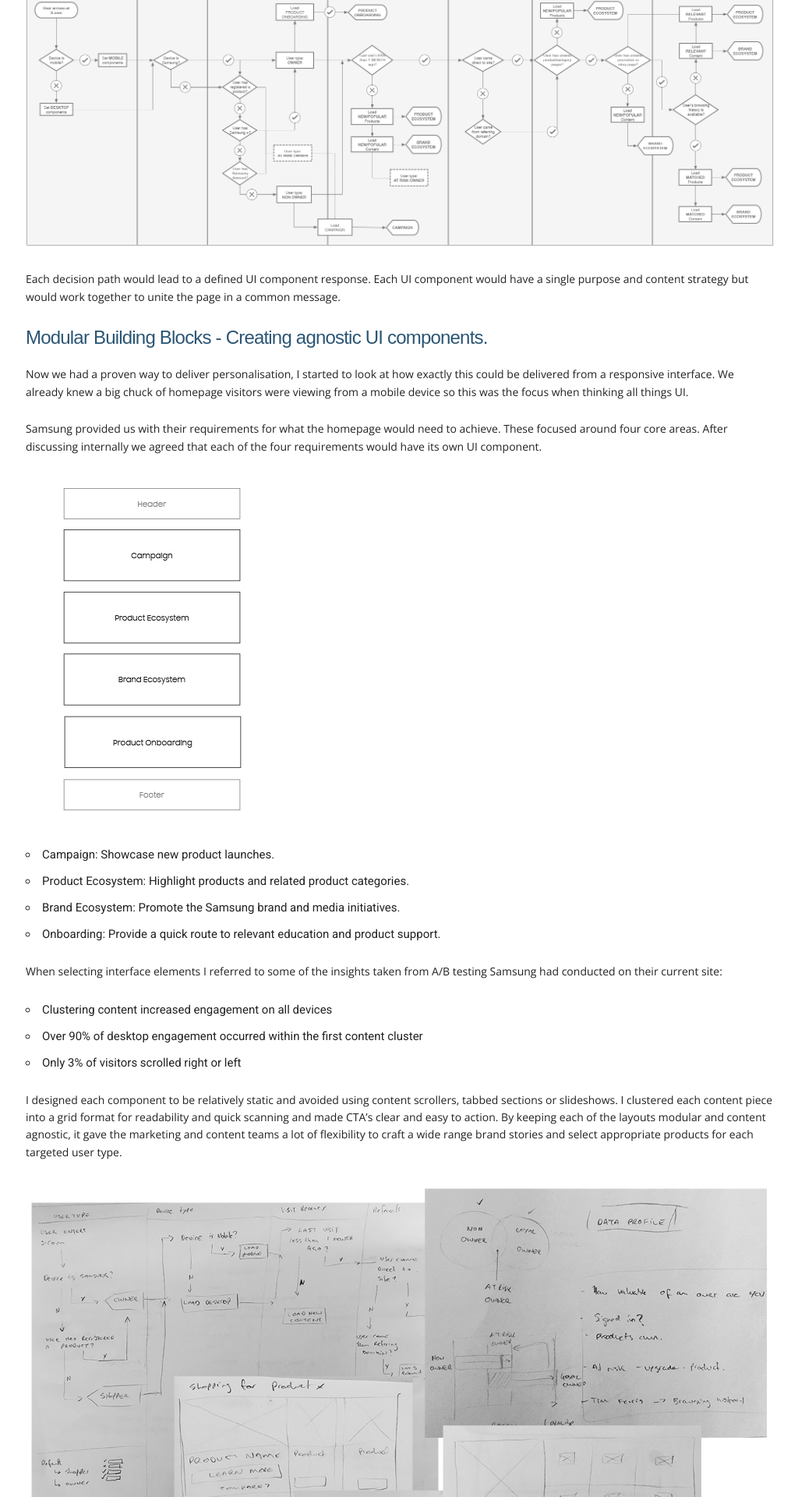
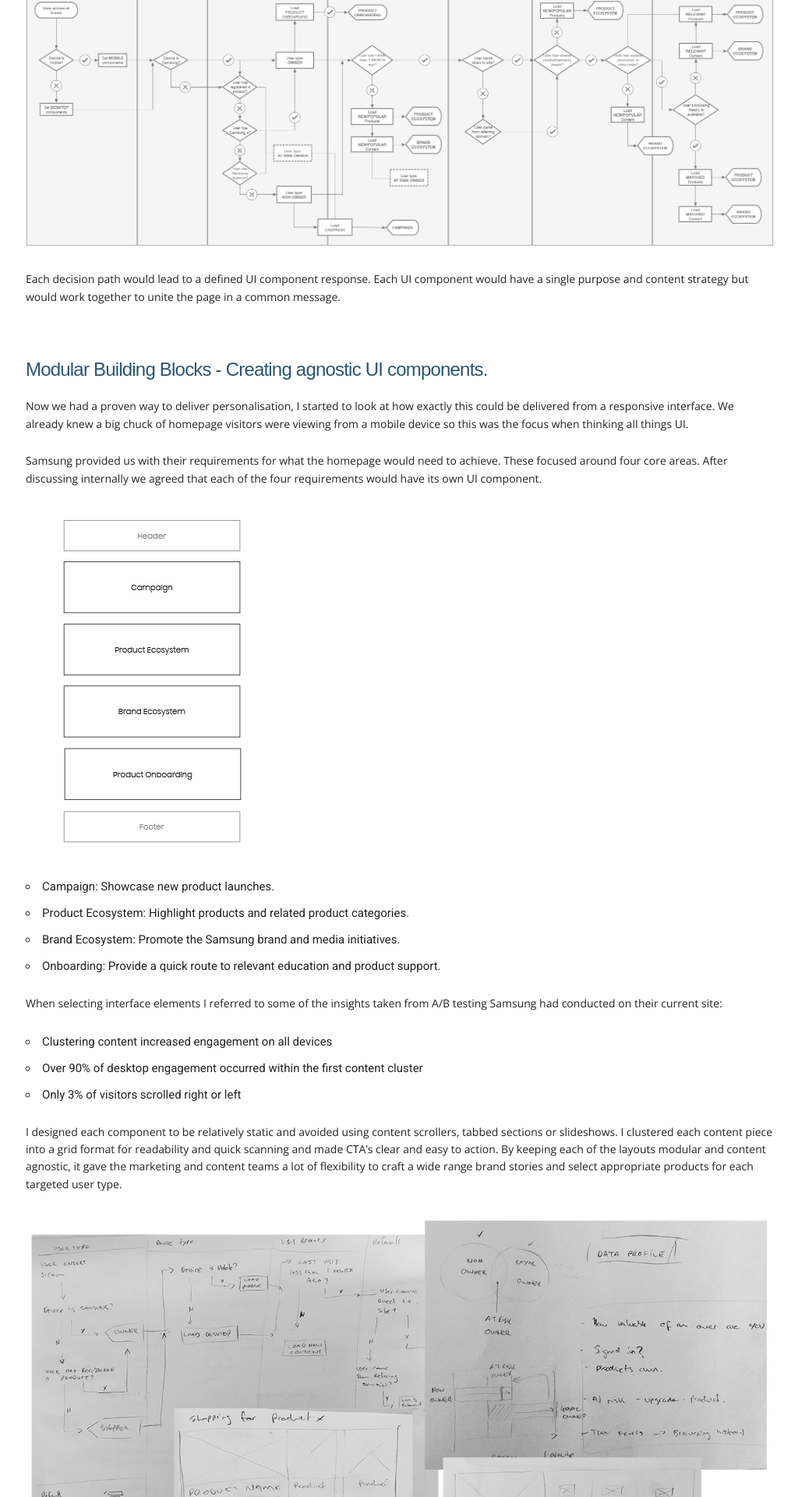
Before and after one commit to lukesartori/lukesartori.github.io, a Jekyll site: the page built from _posts/2016-11-27-samsung.md, in a window 1280 px wide. Shown: the part 4480-6400 px from the top of the page at 78% size, without its empty margins (127-1151 px from the left). Built offline with Jekyll 4.4.1, drawn with Linux system fonts in a browser that asks for light colours; nearby versions of some CDN libraries; some web fonts are replaced; library files that are not in the unit come from our copies.

```diff
--- a/_posts/2016-11-27-samsung.md
+++ b/_posts/2016-11-27-samsung.md
@@ -9,6 +9,7 @@ sub_heading: Samsung US Homepage
 post_intro: I was contracted by interactive and digital agency <a href='http://www.rga.com' target='_blank' >R/GA</a> to design the homepage experience for the new Samsung US website.
 ---
 - - -
+
 ### Problem
 
 >How do we create a more personalised experience for visitors to the site and help them find what they are after efficiently, while showing off the Samsung brand and product offering?
@@ -18,6 +19,7 @@ User research showed that most customers wanted a clear path to all products bey
 Analytics helped paint a clearer picture showing that 20% of all site visits included a view of the homepage (60% of those from mobile devices). When on the homepage, only 6.5% of visitors clicked the body content with most customers immediately using the global navigation or search field to dive deeper into the site. Customers are clearly on a mission to find what they are after.
 
 After analysing the research, the team at R/GA proposed a shift to a more personalised experience for the user by displaying a collection of brand and product stories that showcase the breadth of Samsung’s product family. This approach would consider the customers needs and wants where possible and deliver a more relevant experience and help them find what they are after and drive them deeper into the site. Personalisation would be achieved by tapping into available browser based data and using this to generate a content offering matched to the customer profile.
+
 - - -
 
 ### My role/ The team
@@ -27,6 +29,7 @@ I provided lead user experience support, working remotely with the other team me
 Communication primarily over Slack and Skype and of course email. This always creates some challenges but on the plus side it provide me the quite and focus you sometimes lose in an office with the inevitable day to day interruptions.
 
 I presented to the whole team once a week to keep everyone in the loop on the direction I was taking and received feedback and client updates in turn.
+
 - - -
 
 ### Audience
@@ -43,6 +46,7 @@ Samsung had defined the target user types so we had a solid basis of who we need
 
 3. **At Risk Owners**
 	_Bond and Retain_: Extend the existing product experience by highlighting complimentary products from Samsung’s catalogue and educate on how to get the most out of their devices.
+
 - - -
 
 ### Constraints
@@ -52,6 +56,7 @@ Creating a personalised experience for a person rely’s heavily on one obvious
 A major constraint was identifying which data signals would be the most valuable to enabling personalisation. We evaluated the available signals by understanding which ones were simple to implement but would also produce a consistent positive result. We also made sure to allow for some flexibility for more advanced signals in future updates.
 
 I was very concious of the dev effort required to actually build this system and always had this at the front of mind when evaluating the data signals. Being realistic about the project timeline meant we had to work to compromise a little to meet the milestones and launch dates set by the client while still ensuring we stayed true to the vision and delivered a great product.
+
 - - -
 
 ### Design Process
@@ -60,7 +65,7 @@ I was very concious of the dev effort required to actually build this system and
 
 After careful consideration we selected the data signals that would shape the personalisation for the initial release. These included:
 
-![Data signals](/images/samsung/V1-signals.jpg)
+![Data signals](/images/samsung/v1-signals.jpg)
 
 * Device type/environment – Mobile or Desktop
 * Device Kind – Is the visitor using a Samsung device?
@@ -81,6 +86,8 @@ I sketched out a decision flow diagram which allowed me to map every touch point
 ![Decision framework](/images/samsung/data-signal-decision-framework.jpg)
 
 Each decision path would lead to a defined UI component response. Each UI component would have a single purpose and content strategy but would work together to unite the page in a common message.
+
+- - -
 
 #### Modular Building Blocks - Creating agnostic UI components.
 
@@ -104,6 +111,7 @@ When selecting interface elements I referred to some of the insights taken from
 I designed each component to be relatively static and avoided using content scrollers, tabbed sections or slideshows. I clustered each content piece into a grid format for readability and quick scanning and made CTA’s clear and easy to action. By keeping each of the layouts modular and content agnostic, it gave the marketing and content teams a lot of flexibility to craft a wide range brand stories and select appropriate products for each targeted user type.
 
 ![UI sketches](/images/samsung/sketches.jpg)
+
 - - -
 
 #### Component wireframes
```
Also changed, not shown: 1 other file.
